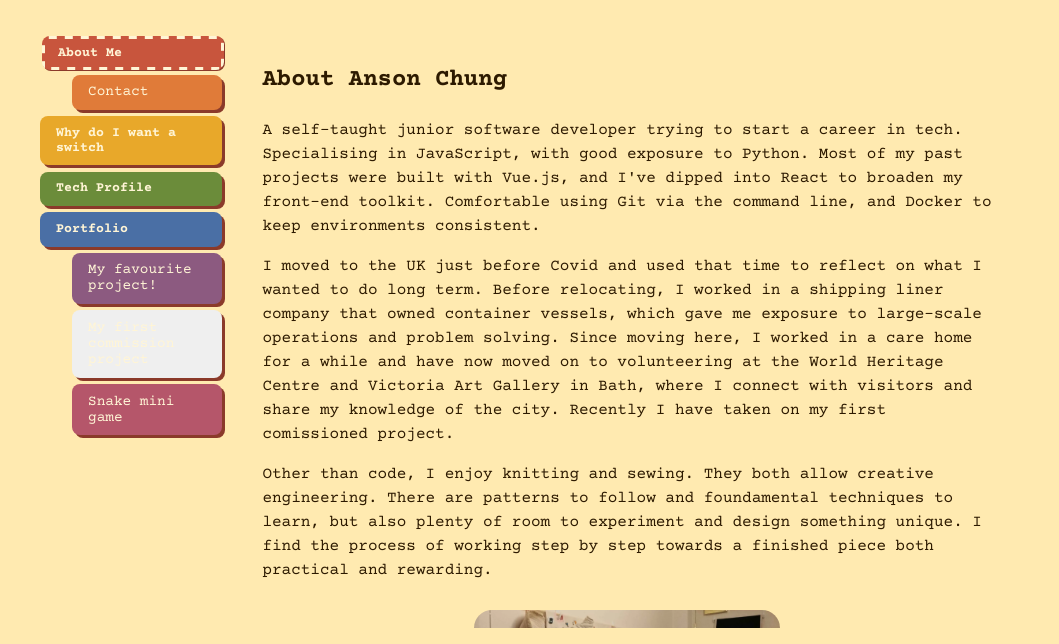
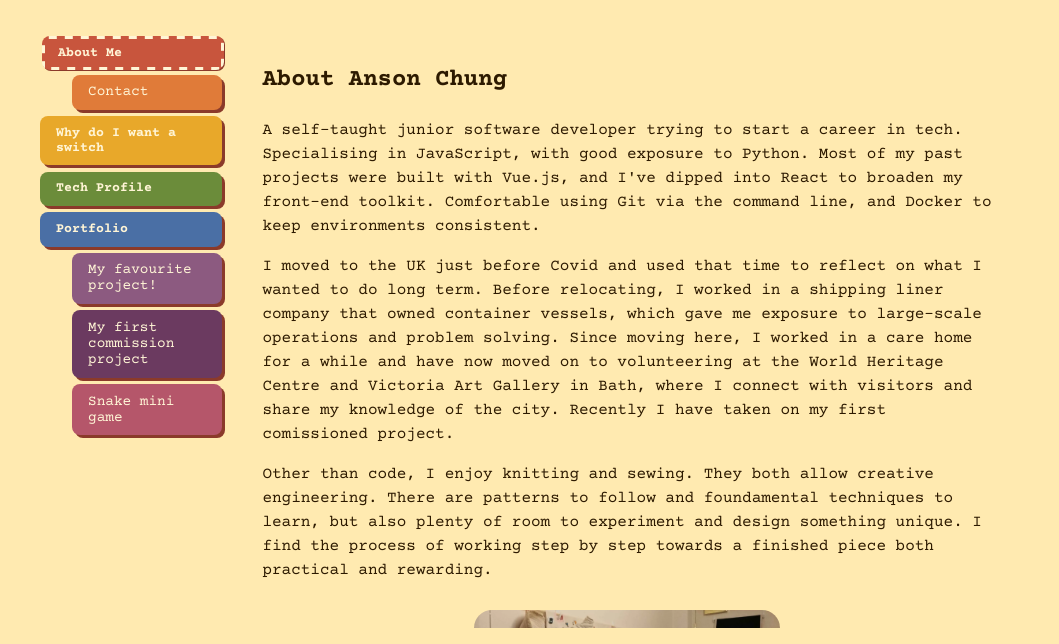
Before and after one commit to AnsonChung3/AnsonChungFACAboutMe, a plain HTML site: page index.html in a window 1280 px wide. Shown: the part 156-800 px from the top of the page, without its empty margins (112-1171 px from the left). Drawn offline with nearby package versions, Linux system fonts and the light colour scheme.

Commit message:
Hotfix: id matching for html and css selector

```diff
--- a/style.css
+++ b/style.css
@@ -202,7 +202,7 @@ header p {
 [data-target='battleship'] {
 	background: var(--colour-purple);
 }
-[data-target='routeCalculator'] {
+[data-target='route-calculator'] {
 	background: var(--colour-purple-dark);
 }
 
```
